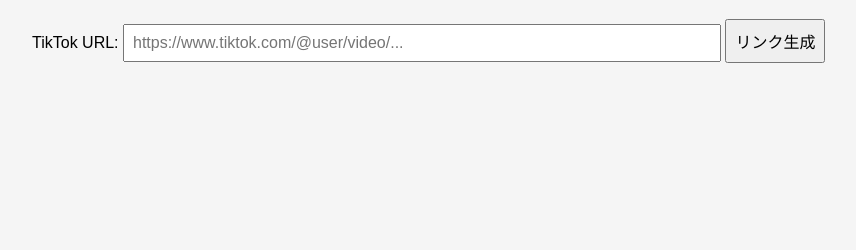
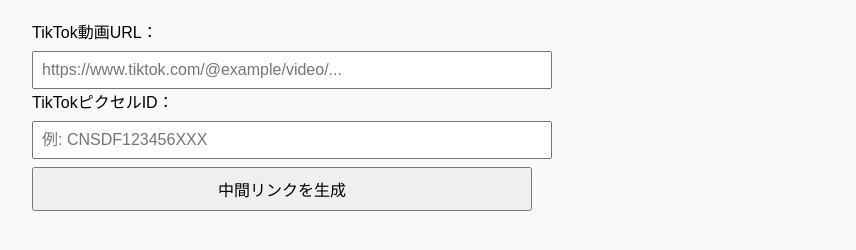
Before and after one commit to vincures-spro-accountcounter/tikdirectlinkmaker, a plain HTML site: page index.html in a window 1280 px wide. Shown: the part 110-360 px from the top of the page, without its empty margins (8-864 px from the left). Drawn offline with Linux system fonts and the light colour scheme.

Commit message:
Update index.html

```diff
--- a/index.html
+++ b/index.html
@@ -1,42 +1,55 @@
 <!DOCTYPE html>
 <html lang="ja">
 <head>
-  <meta charset="UTF-8" />
+  <meta charset="UTF-8">
   <title>TikTok中間リンク生成</title>
+  <script>
+    function generate() {
+      const urlInput = document.getElementById("tiktokUrl").value.trim();
+      const pixelId = document.getElementById("pixelId").value.trim();
+
+      if (!urlInput || !pixelId) {
+        alert("TikTokのURLとピクセルIDの両方を入力してください");
+        return;
+      }
+
+      const encodedUrl = encodeURIComponent(urlInput);
+      const redirectUrl = `https://tikdirectlink-api.s-miyata.workers.dev/?url=${encodedUrl}&pixel=${pixelId}`;
+
+      document.getElementById("output").innerHTML =
+        `<p>以下のリンクを広告に設定してください：</p>
+        <a href="${redirectUrl}" target="_blank">${redirectUrl}</a>`;
+    }
+  </script>
   <style>
     body {
       font-family: sans-serif;
       padding: 2em;
-      background-color: #f5f5f5;
+      background-color: #f9f9f9;
     }
     input, button {
       padding: 0.5em;
       font-size: 1em;
+      margin-top: 0.5em;
+      width: 100%;
+      max-width: 500px;
     }
     #output {
-      margin-top: 1em;
+      margin-top: 1.5em;
     }
   </style>
 </head>
 <body>
   <h1>TikTok中間リンク生成ツール</h1>
-  <label for="tiktokUrl">TikTok URL:</label>
-  <input type="text" id="tiktokUrl" placeholder="https://www.tiktok.com/@user/video/..." size="60" />
-  <button onclick="generate()">リンク生成</button>
+
+  <label>TikTok動画URL：</label><br>
+  <input id="tiktokUrl" type="text" placeholder="https://www.tiktok.com/@example/video/..." /><br>
+
+  <label>TikTokピクセルID：</label><br>
+  <input id="pixelId" type="text" placeholder="例: CNSDF123456XXX" /><br>
+
+  <button onclick="generate()">中間リンクを生成</button>
 
   <div id="output"></div>
-
-  <script>
-    function generate() {
-      const urlInput = document.getElementById('tiktokUrl').value.trim();
-      if (!urlInput) {
-        alert('TikTokのURLを入力してください');
-        return;
-      }
-      const encoded = encodeURIComponent(urlInput);
-      const redirectUrl = `https://tikdirectlink-api.s-miyata.workers.dev/?url=${encoded}`;
-      document.getElementById('output').innerHTML = `<p>生成されたリンク：</p><a href="${redirectUrl}" target="_blank">${redirectUrl}</a>`;
-    }
-  </script>
 </body>
 </html>
```
